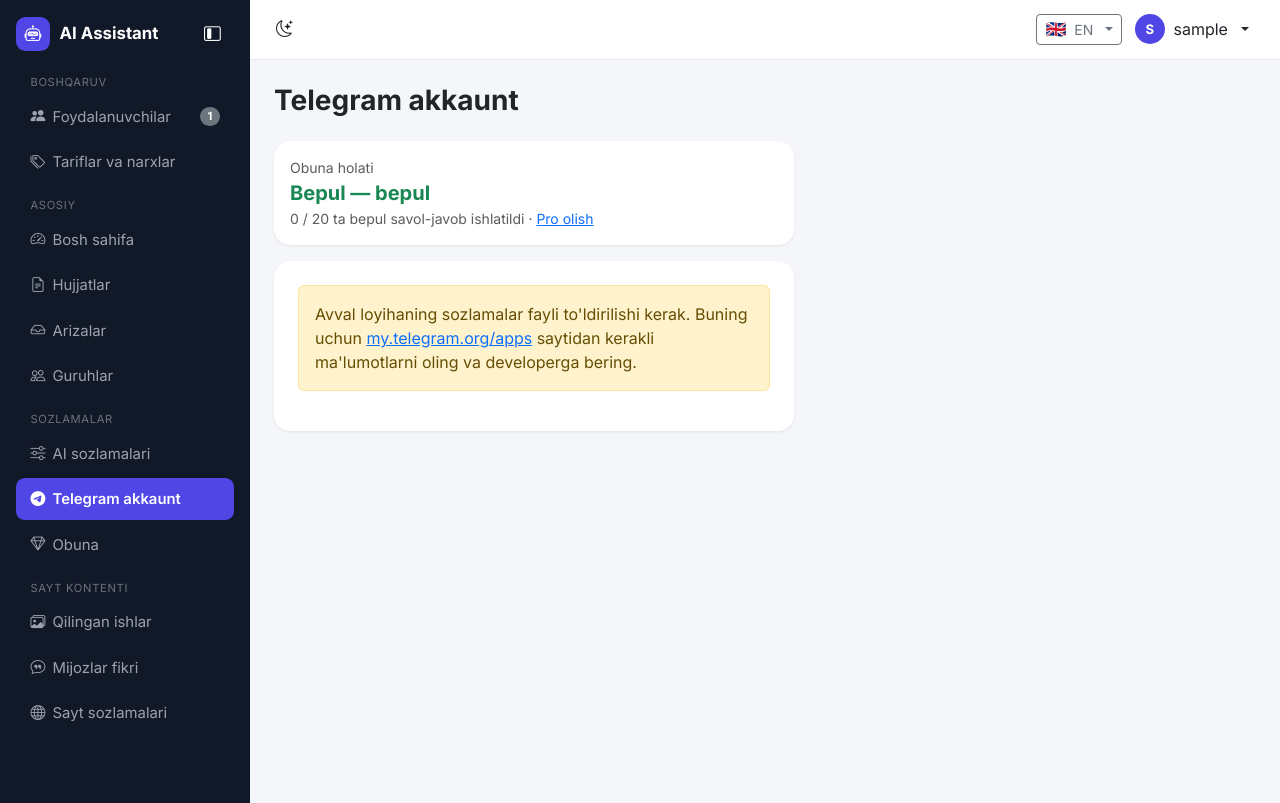
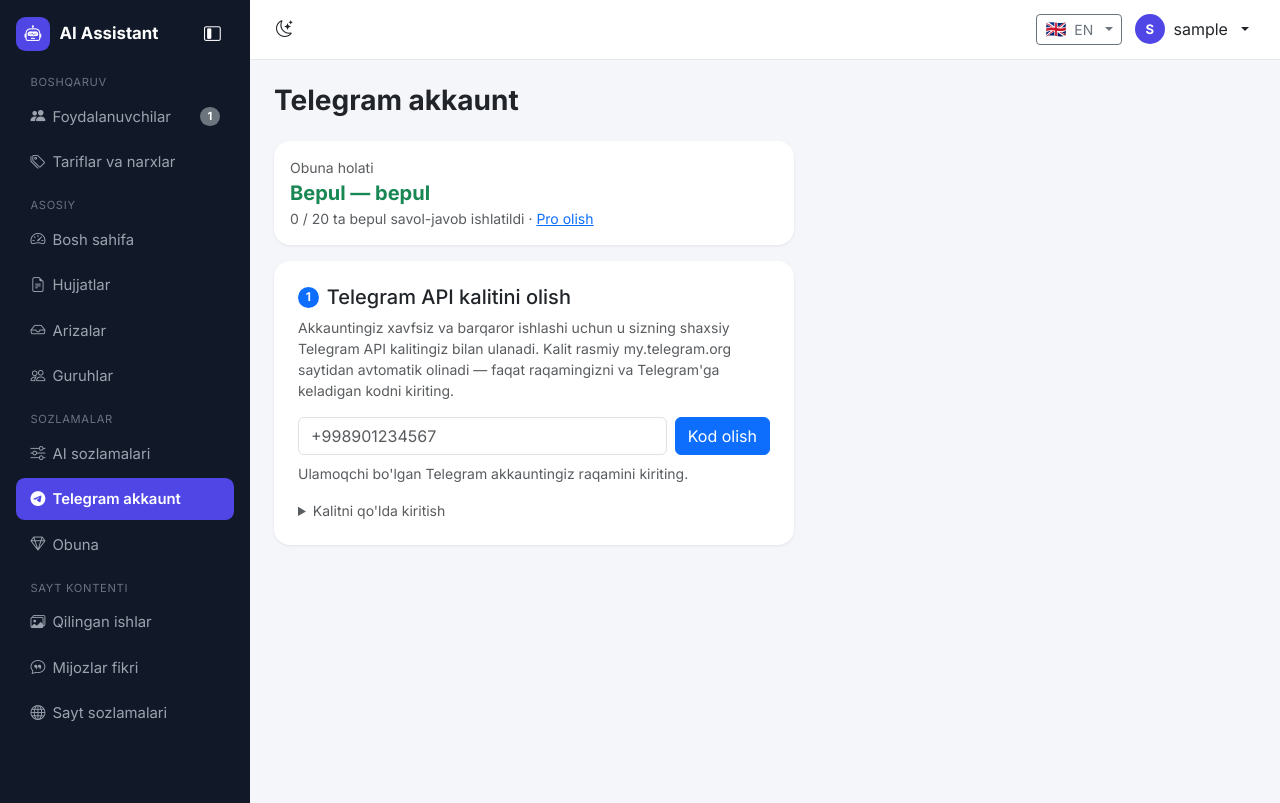
Before and after one commit to nematov-dev/saidex, a Django app: page /panel/telegram/ in a window 1280 px wide. Run offline with Django 5.2, Linux system fonts and the light colour scheme; the visitor is signed in with stand-in values (Sample User, id 1); data comes from the database, SQL or seed files in the repository; data that the repository does not hold is empty.

Commit message:
Telegram: har bir foydalanuvchi o'z API kaliti bilan ulanadi (my.telegram.org'dan avtomatik olinadi)
- 1-qadam: raqam + Telegram'ga kelgan kod -> sayt my.telegram.org'ga kirib ilova yaratadi va api_id/api_hash ni saqlaydi
  (avtomatik ishlamasa — qo'lda kiritish)
- 2-qadam: akkaunt (QR yoki kod) shu foydalanuvchining o'z kaliti bilan ulanadi; userbot ham shu kalitdan foydalanadi
- Telegram'da qurilma nomi 'Saidex AI Assistant' (Telethon o'rniga)
- Asosiy (Saidex) ish maydoni o'z kaliti bo'lmasa .env kalitidan foydalanadi

Co-Authored-By: Claude Opus 5.5 <noreply@anthropic.com>

```diff
--- /dev/null
+++ b/assistant/templates/assistant/_telegram_api_setup.html
@@ -0,0 +1,42 @@
+{% load i18n %}
+<div class="d-flex align-items-center gap-2 mb-2">
+    <span class="badge rounded-pill bg-primary">1</span>
+    <h5 class="m-0">{% trans "Telegram API kalitini olish" %}</h5>
+</div>
+<p class="text-muted small">
+    {% blocktrans %}Akkauntingiz xavfsiz va barqaror ishlashi uchun u sizning shaxsiy Telegram API kalitingiz bilan ulanadi.
+    Kalit rasmiy my.telegram.org saytidan avtomatik olinadi — faqat raqamingizni va Telegram'ga keladigan kodni kiriting.{% endblocktrans %}
+</p>
+
+{% if connection.api_setup_random_hash %}
+    <p class="mb-2">{% blocktrans with phone=connection.api_setup_phone %}<strong>{{ phone }}</strong> raqamiga kod yuborildi. Telegram ilovasidagi rasmiy "Telegram" chatini oching va kodni kiriting (kod harf va raqamlardan iborat bo'lishi mumkin):{% endblocktrans %}</p>
+    <form method="post" action="{% url 'assistant:telegram_api_verify' %}" class="d-flex gap-2" data-submit-once>
+        {% csrf_token %}
+        <input type="text" name="code" class="form-control" placeholder="{% trans 'Kod' %}" autocomplete="one-time-code" required autofocus>
+        <button class="btn btn-dark text-nowrap">{% trans "Kalitni olish" %}</button>
+    </form>
+    <div class="form-text mt-2">{% trans "Kod kelmadimi yoki raqam noto'g'rimi? Pastdan raqamni qaytadan kiriting." %}</div>
+    <hr>
+{% endif %}
+
+<form method="post" action="{% url 'assistant:telegram_api_send_code' %}" class="d-flex gap-2" data-submit-once>
+    {% csrf_token %}
+    <input type="text" name="phone_number" class="form-control" placeholder="+998901234567"
+           value="{{ connection.api_setup_phone|default:request.user.workspace.phone }}" inputmode="tel" required>
+    <button class="btn btn-primary text-nowrap">{% if connection.api_setup_random_hash %}{% trans "Qayta yuborish" %}{% else %}{% trans "Kod olish" %}{% endif %}</button>
+</form>
+<div class="form-text mt-2">{% trans "Ulamoqchi bo'lgan Telegram akkauntingiz raqamini kiriting." %}</div>
+
+<details class="mt-3">
+    <summary class="small text-muted">{% trans "Kalitni qo'lda kiritish" %}</summary>
+    <p class="small text-muted mt-2 mb-2">
+        {% trans "my.telegram.org/apps saytiga kiring, ilova yarating va App api_id hamda App api_hash qiymatlarini shu yerga kiriting." %}
+        <a href="https://my.telegram.org/apps" target="_blank" rel="noopener">my.telegram.org/apps</a>
+    </p>
+    <form method="post" action="{% url 'assistant:telegram_api_manual' %}" class="row g-2" data-submit-once>
+        {% csrf_token %}
+        <div class="col-4"><input type="text" name="api_id" class="form-control" placeholder="api_id" inputmode="numeric" required></div>
+        <div class="col-8"><input type="text" name="api_hash" class="form-control" placeholder="api_hash" required></div>
+        <div class="col-12"><button class="btn btn-outline-dark btn-sm w-100">{% trans "Saqlash" %}</button></div>
+    </form>
+</details>
--- a/assistant/templates/assistant/telegram_status.html
+++ b/assistant/templates/assistant/telegram_status.html
@@ -21,11 +21,7 @@
 <div class="card stat-card p-4" style="max-width: 520px;">
 
 {% if not api_configured %}
-    <div class="alert alert-warning">
-        {% trans "Avval loyihaning sozlamalar fayli to'ldirilishi kerak. Buning uchun" %}
-        <a href="https://my.telegram.org/apps" target="_blank">my.telegram.org/apps</a>
-        {% trans "saytidan kerakli ma'lumotlarni oling va developerga bering." %}
-    </div>
+    {% include "assistant/_telegram_api_setup.html" %}
 
 {% elif connection.status == "connected" %}
     <div class="text-center mb-3">
@@ -90,10 +86,25 @@
     </form>
 
 {% else %}
+    {% if connection.api_is_own %}
+    <div class="d-flex justify-content-between align-items-center small text-muted mb-3">
+        <span><i class="bi bi-check-circle text-success"></i> {% blocktrans with api_id=connection.api_id %}1-qadam bajarildi: API kaliti ({{ api_id }}){% endblocktrans %}</span>
+        {% trans "API kalitini o'chirib, qaytadan olasizmi?" as reset_confirm %}
+        <form method="post" action="{% url 'assistant:telegram_api_reset' %}" data-confirm="{{ reset_confirm }}">
+            {% csrf_token %}
+            <button class="btn btn-link btn-sm p-0">{% trans "Almashtirish" %}</button>
+        </form>
+    </div>
+    <div class="d-flex align-items-center gap-2 mb-2">
+        <span class="badge rounded-pill bg-primary">2</span>
+        <h5 class="m-0">{% trans "Akkauntni ulash" %}</h5>
+    </div>
+    {% else %}
     <div class="text-center mb-2">
         <div class="fs-1 text-muted"><i class="bi bi-telephone-x"></i></div>
         <h5>{% trans "Ulanmagan" %}</h5>
     </div>
+    {% endif %}
     <p class="text-muted small">
         {% blocktrans %}AI shu raqam orqali yozgan foydalanuvchilarga javob berishi uchun,
         akkauntni shu yerdan ulang.{% endblocktrans %}
@@ -108,7 +119,7 @@
     <div class="text-center text-muted small my-2">{% trans "yoki telefon raqam va kod orqali" %}</div>
     <form method="post" action="{% url 'assistant:telegram_send_code_business' %}" class="d-flex gap-2" data-submit-once>
         {% csrf_token %}
-        <input type="text" name="phone_number" class="form-control" placeholder="+998901234567" required>
+        <input type="text" name="phone_number" class="form-control" placeholder="+998901234567" value="{{ connection.api_setup_phone }}" inputmode="tel" required>
         <button class="btn btn-dark">{% trans "Kod yuborish" %}</button>
     </form>
     <div class="form-text mt-2">{% trans "Bir vaqtning o'zida faqat bitta akkaunt ulanishi mumkin." %}</div>
--- a/assistant/urls.py
+++ b/assistant/urls.py
@@ -27,6 +27,10 @@ urlpatterns = [
     path("telegram/verify-code/", views.telegram_verify_code_business, name="telegram_verify_code_business"),
     path("telegram/verify-password/", views.telegram_verify_password_business, name="telegram_verify_password_business"),
     path("telegram/resend-code/", views.telegram_resend_code_business, name="telegram_resend_code_business"),
+    path("telegram/api/send-code/", views.telegram_api_send_code, name="telegram_api_send_code"),
+    path("telegram/api/verify/", views.telegram_api_verify, name="telegram_api_verify"),
+    path("telegram/api/manual/", views.telegram_api_manual, name="telegram_api_manual"),
+    path("telegram/api/reset/", views.telegram_api_reset, name="telegram_api_reset"),
     path("telegram/qr/start/", views.telegram_qr_start_business, name="telegram_qr_start_business"),
     path("telegram/qr/poll/", views.telegram_qr_poll_business, name="telegram_qr_poll_business"),
     path("telegram/cancel/", views.telegram_cancel_business, name="telegram_cancel_business"),
--- a/assistant/views.py
+++ b/assistant/views.py
@@ -23,8 +23,7 @@ from .models import (
     Document, Lead, ConversationLog, BotConfig, ProjectSubscription, TelegramAccountConnection,
     TelegramGroup, Workspace,
 )
-from telethon.sync import TelegramClient
-from telethon.sessions import StringSession
+import telethon.sync  # noqa: F401 - Telethon metodlarini view'larda sinxron chaqirish uchun
 from telethon.errors import (
     FloodWaitError, PhoneCodeExpiredError, PhoneCodeInvalidError, PhoneNumberBannedError,
     PhoneNumberInvalidError, SessionPasswordNeededError,
@@ -34,7 +33,9 @@ import base64
 from telethon.tl.functions.auth import ExportLoginTokenRequest, ImportLoginTokenRequest, ResendCodeRequest
 from telethon.tl.types import auth as tg_auth
 from .forms import DocumentUploadForm, BotConfigForm, WorkspaceUserCreateForm, WorkspaceUserUpdateForm
+from .services.my_telegram import MyTelegramError, fetch_api_credentials, send_password
 from .services.phone import normalize_phone
+from .services.telegram_client import api_credentials, make_client
 from .services.rag import index_document
 
 # Super admin bo'limi (/saidex/) butunlay alohida — business admin (is_staff)
@@ -699,12 +700,12 @@ def superadmin_user_delete(request, pk):
 # super admin panelidagi sahifa asosiy (Saidex) ish maydonining akkauntini boshqaradi.
 # ---------------------------------------------------------------------------
 
-def _telethon_client(session_string: str = ""):
-    return TelegramClient(
-        StringSession(session_string),
-        int(settings.TELEGRAM_API_ID),
-        settings.TELEGRAM_API_HASH,
-    )
+def _telethon_client(connection, session_string: str = ""):
+    """Shu ulanishning o'z API kaliti bilan Telethon mijozi (telegram_client.make_client)."""
+    return make_client(connection, session_string)
+
+
+NO_API_KEY_MESSAGE = _("Avval 1-qadam: Telegram API kalitini oling (sahifadagi \"API kalitini olish\" bo'limi).")
 
 
 def _main_workspace(request) -> Workspace:
@@ -715,7 +716,7 @@ def _main_workspace(request) -> Workspace:
 @superadmin_required
 def telegram_account(request):
     connection = _main_workspace(request).telegram_connection
-    api_configured = bool(settings.TELEGRAM_API_ID and settings.TELEGRAM_API_HASH)
+    api_configured = bool(api_credentials(connection))
     return render(request, "assistant/telegram_account.html", {
         "connection": connection,
         "api_configured": api_configured,
@@ -852,11 +853,8 @@ def _send_code_logic(request, connection):
     raw_phone = request.POST.get("phone_number", "").strip()
     phone = normalize_phone(raw_phone) or raw_phone
 
-    if not (settings.TELEGRAM_API_ID and settings.TELEGRAM_API_HASH):
-        messages.error(
-            request,
-            _("Avval .env faylida TELEGRAM_API_ID va TELEGRAM_API_HASH to'ldiring (my.telegram.org)."),
-        )
+    if not api_credentials(connection):
+        messages.error(request, NO_API_KEY_MESSAGE)
         return
 
     if connection.is_connected:
@@ -879,7 +877,7 @@ def _send_code_logic(request, connection):
         messages.info(request, _("Kod allaqachon yuborildi — kiriting yoki 1 daqiqadan keyin qayta urinib ko'ring."))
         return
 
-    client = _telethon_client()
+    client = _telethon_client(connection)
     try:
         client.connect()
         sent = client.send_code_request(phone)
@@ -899,7 +897,7 @@ def _resend_code_logic(request, connection):
     if connection.status != "pending_code":
         messages.error(request, _("Avval telefon raqamni kiriting."))
         return
-    client = _telethon_client(connection.session_string)
+    client = _telethon_client(connection, connection.session_string)
     try:
         client.connect()
         sent = client(ResendCodeRequest(connection.phone_number, connection.phone_code_hash))
@@ -920,7 +918,7 @@ def _verify_code_logic(request, connection):
         messages.error(request, _("Avval telefon raqamni kiriting."))
         return
 
-    client = _telethon_client(connection.session_string)
+    client = _telethon_client(connection, connection.session_string)
     try:
         client.connect()
         try:
@@ -947,7 +945,7 @@ def _verify_password_logic(request, connection):
         messages.error(request, _("Kutilmagan holat, qaytadan urinib ko'ring."))
         return
 
-    client = _telethon_client(connection.session_string)
+    client = _telethon_client(connection, connection.session_string)
     try:
         client.connect()
         client.sign_in(password=password)
@@ -985,20 +983,17 @@ def telegram_verify_password(request):
 def _qr_start_logic(request, connection):
     """QR-kod orqali ulashni boshlaydi: Telegram'dan login token olinadi, sessiya saqlanadi.
     Kod (SMS/ilova) kerak emas — foydalanuvchi QR'ni telefonidagi Telegram bilan skanerlaydi."""
-    if not (settings.TELEGRAM_API_ID and settings.TELEGRAM_API_HASH):
-        messages.error(
-            request,
-            _("Avval .env faylida TELEGRAM_API_ID va TELEGRAM_API_HASH to'ldiring (my.telegram.org)."),
-        )
+    if not api_credentials(connection):
+        messages.error(request, NO_API_KEY_MESSAGE)
         return
     if connection.is_connected:
         messages.error(request, _("Avval joriy akkauntni uzing, keyin yangisini ulang."))
         return
 
-    client = _telethon_client()
+    client = _telethon_client(connection)
     try:
         client.connect()
-        client(ExportLoginTokenRequest(int(settings.TELEGRAM_API_ID), settings.TELEGRAM_API_HASH, []))
+        client(ExportLoginTokenRequest(*api_credentials(connection), []))
         _reset_connection(connection)
         connection.session_string = client.session.save()
         connection.status = "pending_qr"
@@ -1016,8 +1011,11 @@ def _qr_poll_logic(request, connection) -> dict:
     if connection.status != "pending_qr":
         return {"status": connection.status}
 
-    api_id, api_hash = int(settings.TELEGRAM_API_ID), settings.TELEGRAM_API_HASH
-    client = _telethon_client(connection.session_string)
+    credentials = api_credentials(connection)
+    if not credentials:
+        return {"status": "error", "message": str(NO_API_KEY_MESSAGE)}
+    api_id, api_hash = credentials
+    client = _telethon_client(connection, connection.session_string)
     try:
         client.connect()
         try:
@@ -1063,7 +1061,7 @@ def _disconnect_telegram_account(connection):
 
     if connection.session_string:
         try:
-            client = _telethon_client(connection.session_string)
+            client = _telethon_client(connection, connection.session_string)
             client.connect()
             client.log_out()
             client.disconnect()
@@ -1117,7 +1115,8 @@ def telegram_disconnect(request):
 @login_required
 def telegram_status(request):
     connection = _workspace(request).telegram_connection
-    api_configured = bool(settings.TELEGRAM_API_ID and settings.TELEGRAM_API_HASH)
+    connection.api_is_own = bool(connection.api_id and connection.api_hash)
+    api_configured = bool(api_credentials(connection))
     return render(request, "assistant/telegram_status.html", {
         "connection": connection,
         "api_configured": api_configured,
@@ -1152,6 +1151,104 @@ def telegram_resend_code_business(request):
     return redirect("assistant:telegram_status")
 
 
+API_CODE_COOLDOWN = 60  # soniya
+
+
+@login_required
+@require_POST
+def telegram_api_send_code(request):
+    """1-qadam: my.telegram.org tasdiqlash kodini mijozning Telegram ilovasiga yuborish."""
+    connection = _workspace(request).telegram_connection
+    raw_phone = request.POST.get("phone_number", "").strip()
+    phone = normalize_phone(raw_phone)
+    if not phone:
+        messages.error(request, _("Telefon raqamini to'g'ri kiriting, masalan: +998901234567"))
+        return redirect("assistant:telegram_status")
+
+    recently = timezone.now() - timedelta(seconds=API_CODE_COOLDOWN)
+    if connection.api_setup_phone == phone and connection.api_setup_sent_at and connection.api_setup_sent_at > recently:
+        messages.info(request, _("Kod allaqachon yuborildi — kiriting yoki 1 daqiqadan keyin qayta urinib ko'ring."))
+        return redirect("assistant:telegram_status")
+
+    try:
+        random_hash = send_password(phone)
+    except MyTelegramError as exc:
+        logger.warning("my.telegram.org send_password xatoligi (%s): %s", phone, exc)
+        messages.error(request, str(exc))
+        return redirect("assistant:telegram_status")
+
+    connection.api_setup_phone = phone
+    connection.api_setup_random_hash = random_hash
+    connection.api_setup_sent_at = timezone.now()
+    connection.save(update_fields=["api_setup_phone", "api_setup_random_hash", "api_setup_sent_at", "updated_at"])
+    messages.success(request, _("Kod Telegram ilovangizdagi rasmiy \"Telegram\" chatiga yuborildi."))
+    return redirect("assistant:telegram_status")
+
+
+@login_required
+@require_POST
+def telegram_api_verify(request):
+    """1-qadam davomi: kod bilan my.telegram.org'ga kirib, api_id / api_hash ni olish va saqlash."""
+    connection = _workspace(request).telegram_connection
+    code = request.POST.get("code", "").strip()
+    if not connection.api_setup_random_hash:
+        messages.error(request, _("Avval telefon raqamini kiriting."))
+        return redirect("assistant:telegram_status")
+    if not code:
+        messages.error(request, _("Telegram'ga kelgan kodni kiriting."))
+        return redirect("assistant:telegram_status")
+
+    try:
+        api_id, api_hash = fetch_api_credentials(connection.api_setup_phone, connection.api_setup_random_hash, code)
+    except MyTelegramError as exc:
+        logger.warning("my.telegram.org login xatoligi (%s): %s", connection.api_setup_phone, exc)
+        messages.error(request, str(exc))
+        return redirect("assistant:telegram_status")
+
+    connection.api_id = api_id
+    connection.api_hash = api_hash
+    connection.api_setup_random_hash = ""
+    connection.api_setup_sent_at = None
+    connection.save(update_fields=["api_id", "api_hash", "api_setup_random_hash", "api_setup_sent_at", "updated_at"])
+    messages.success(request, _("API kaliti olindi. Endi 2-qadam: akkauntingizni ulang."))
+    return redirect("assistant:telegram_status")
+
+
+@login_required
+@require_POST
+def telegram_api_manual(request):
+    """API kalitini qo'lda kiritish (avtomatik olish ishlamasa)."""
+    connection = _workspace(request).telegram_connection
+    api_id = request.POST.get("api_id", "").strip()
+    api_hash = request.POST.get("api_hash", "").strip().lower()
+    if not api_id.isdigit() or len(api_hash) != 32 or any(ch not in "0123456789abcdef" for ch in api_hash):
+        messages.error(request, _("api_id faqat raqamlardan, api_hash esa 32 ta belgidan iborat bo'lishi kerak."))
+        return redirect("assistant:telegram_status")
+    connection.api_id = int(api_id)
+    connection.api_hash = api_hash
+    connection.save(update_fields=["api_id", "api_hash", "updated_at"])
+    messages.success(request, _("API kaliti saqlandi. Endi 2-qadam: akkauntingizni ulang."))
+    return redirect("assistant:telegram_status")
+
+
+@login_required
+@require_POST
+def telegram_api_reset(request):
+    """API kalitini o'chirish / almashtirish — faqat akkaunt ulanmagan paytda."""
+    connection = _workspace(request).telegram_connection
+    if connection.status != "disconnected":
+        messages.error(request, _("Avval akkauntni uzing yoki ulashni bekor qiling."))
+        return redirect("assistant:telegram_status")
+    connection.api_id = None
+    connection.api_hash = ""
+    connection.api_setup_phone = ""
+    connection.api_setup_random_hash = ""
+    connection.api_setup_sent_at = None
+    connection.save()
+    messages.info(request, _("API kaliti o'chirildi."))
+    return redirect("assistant:telegram_status")
+
+
 @login_required
 @require_POST
 def telegram_qr_start_business(request):
```
Also changed, not shown: assistant/models.py (+7 -0 lines), assistant/services/my_telegram.py (added, +123 -0 lines), assistant/services/telegram_client.py (added, +33 -0 lines), userbot/run.py (+22 -19 lines), assistant/migrations/0034_telegram_own_api_key.py (added).
